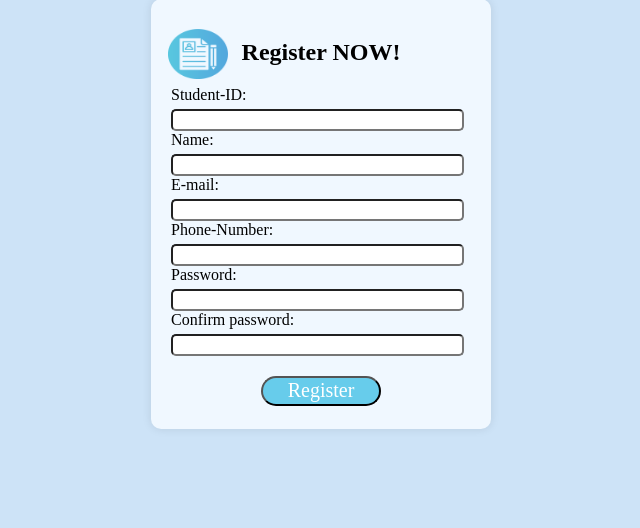
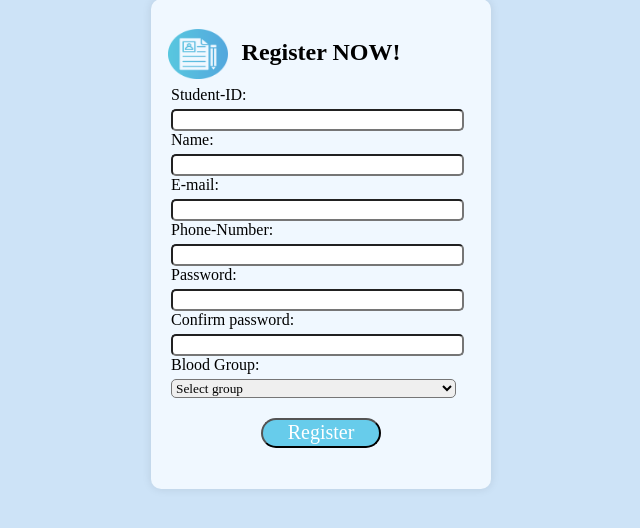
Before and after one commit to pkhunter47/WT_fall-25-26-, a PHP site: page /Registration1.php in a window 1280 px wide. Shown: the part 101-629 px from the top of the page, without its empty margins (437-1077 px from the left). Run offline with PHP 8.4, Linux system fonts and the light colour scheme.

Commit message:
some changes

```diff
--- a/Final/Project-Hostel Mangement System/USER/CSS/designreg.css
+++ b/Final/Project-Hostel Mangement System/USER/CSS/designreg.css
@@ -12,10 +12,10 @@ body{
     border-radius: 10px;
     padding: 20px;
     width: 300px;
-    height: 390px;
+    height: 450px;
     }
 
-#name,#id,#password,#c_password,#email,#phonenumber{
+#name,#id,#password,#c_password,#email,#phonenumber,#blood{
     width: 95%;
     margin-top: 5px;
     border-radius: 5px;
--- a/Final/Project-Hostel Mangement System/USER/HTML/Registration1.php
+++ b/Final/Project-Hostel Mangement System/USER/HTML/Registration1.php
@@ -30,6 +30,24 @@
     <label style="font-family: Times New Roman,Times, serif;" >Confirm password:</label>
     <input type="password"id="c_password" name="c_password" required>
 
+    <br>
+
+   <label style="font-family: Times New Roman,Times, serif;" >Blood Group:</label>
+
+    <select name="blood" id="blood">Blood Group:
+        <option value="Select group">Select group</option>
+        <option value="A+">A+</option>
+        <option value="B+">B+</option>
+        <option value="AB+">AB+</option>
+        <option value="O+">O+</option>
+        <option value="A-">A-</option>
+        <option value="B-">B-</option>
+        <option value="AB-">AB-</option>
+        <option value="O-">O-</option>
+
+
+    </select>
+
     <button type="submit" id="button">Register</button>
 
 
--- a/Final/Project-Hostel Mangement System/USER/PHP/validationofreg.php
+++ b/Final/Project-Hostel Mangement System/USER/PHP/validationofreg.php
@@ -6,6 +6,7 @@ if ($_SERVER["REQUEST_METHOD"] == "POST") {
     $phonenumber= $_POST['phonenumber'];
     $password= $_POST['password'];
     $c_password= $_POST['c_password'];
+    $blood=$_POST["blood"];
     $error="";
 
 
@@ -23,6 +24,12 @@ if ($_SERVER["REQUEST_METHOD"] == "POST") {
         exit();
 
     }
+    if(empty($_POST["blood"])){
+        $error="Select your blood group";
+        echo $error;
+        exit();
+
+    }
 
     else{
 
@@ -35,8 +42,9 @@ if ($_SERVER["REQUEST_METHOD"] == "POST") {
     echo "Email: " .$email. "<br>";
     echo "Phone Number: " .$phonenumber. "<br>";
     echo "Password: " .$password. "<br>";
+    echo "Blood Group:" .$blood. "<br>";
 
-    exit;
+    exit();
 
     }
 }
--- a/Final/class/practice2php.php
+++ b/Final/class/practice2php.php
@@ -22,7 +22,7 @@ if (!preg_match("/^[a-zA-Z ]*$/",$name))  // only letter and middle space
     $nameerror ="Only letters and white space allowed";
 }
 
-}
+},
 
 function test_input($data)
 {
```
